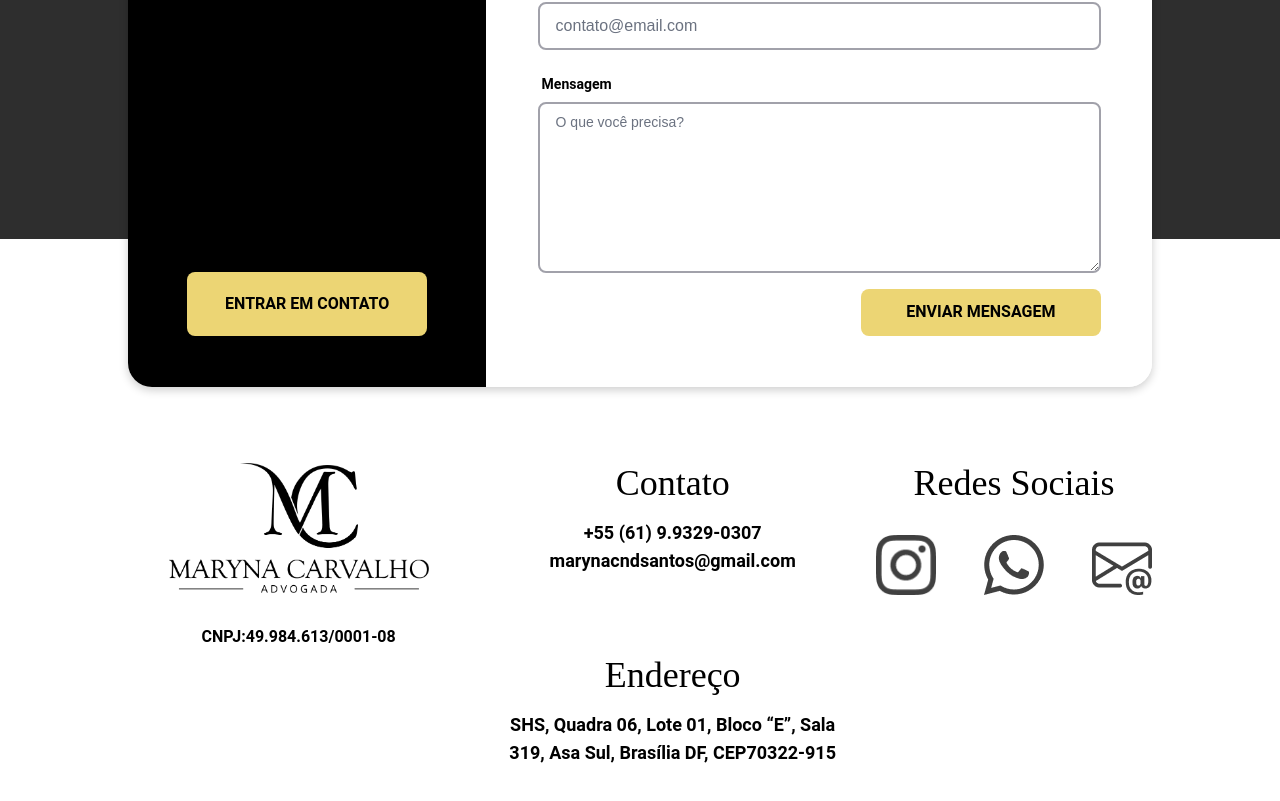
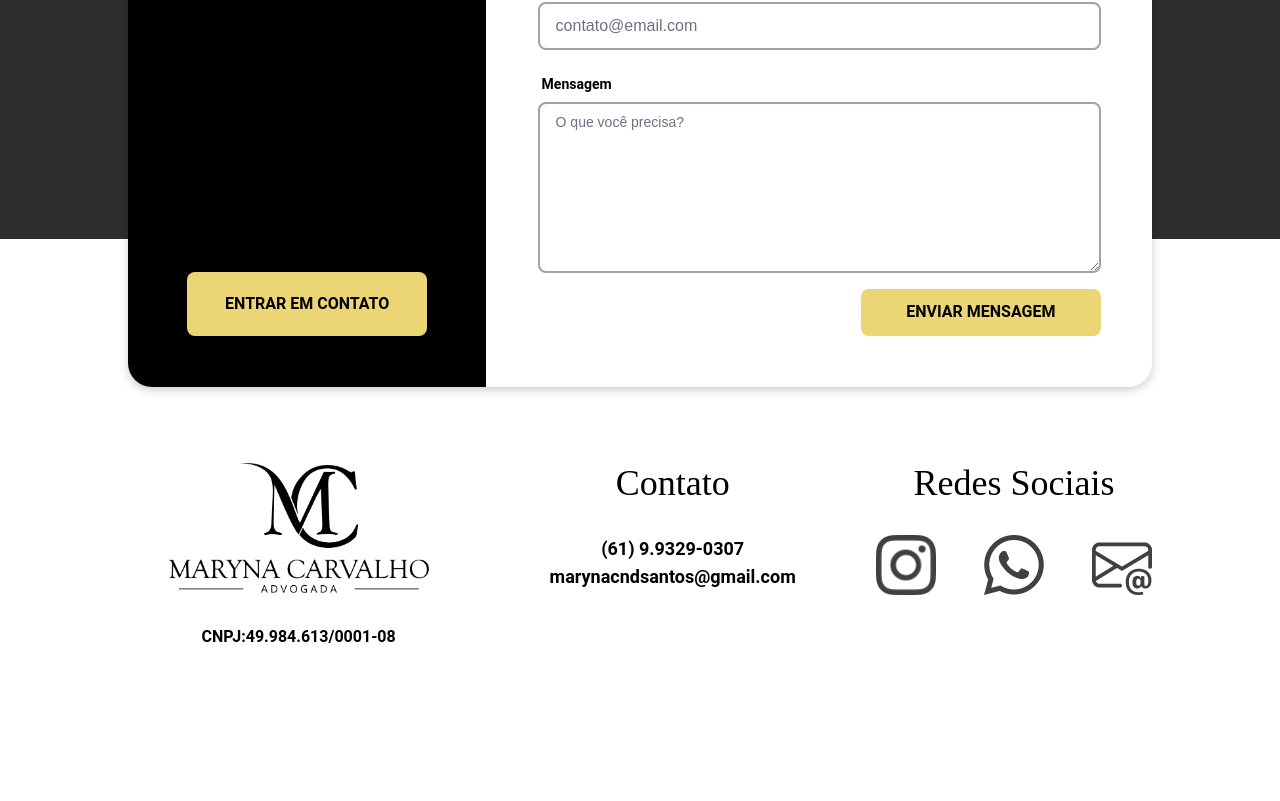
Before and after one commit to sites-joaoaalves/maryna-carvalho, a Next.js app: page / in a window 1280 px wide. Shown: the part 5415-6216 px from the top of the page. After the commit the page ends 6144 px from the top, so only its background shows below. Built offline with nearby package versions, Linux system fonts and the light colour scheme; a web font is replaced by a local one.

Commit message:
Removido endereço do footer

```diff
--- a/app/components/Footer.jsx
+++ b/app/components/Footer.jsx
@@ -20,27 +20,16 @@ const Footer = () => {
           CNPJ:49.984.613/0001-08
         </span>
       </div>
-      <div className="flex w-full flex-col items-center lg:items-center lg:justify-center justify-start lg:w-1/3 space-y-12 my-12 lg:my-0">
-        <div className="flex flex-col items-center lg:justify-start lg:w-full">
-          <h2 className="text-black font-didone font-normal text-4xl sm:text-5xl lg:text-4xl mb-4">
-            Contato
-          </h2>
-          <span className="text-black font-roboto font-bold text-sm sm:text-md sm:font-regular lg:text-lg">
-            +55 (61) 9.9329-0307
-          </span>
-          <span className="text-black font-roboto font-bold text-sm sm:text-md sm:font-regular lg:text-lg">
-            marynacndsantos@gmail.com
-          </span>
-        </div>
-        <div className="flex flex-col items-center lg:justify-start lg:w-full text-center">
-          <h2 className="text-black font-didone font-normal text-4xl sm:text-5xl lg:text-4xl lg:mt-8 mb-4">
-            Endereço
-          </h2>
-          <span className="text-black font-roboto font-bold text-sm sm:text-md sm:font-regular lg:text-lg">
-            SHS, Quadra 06, Lote 01, Bloco “E”, Sala 319, Asa Sul, Brasília DF,
-            CEP70322-915
-          </span>
-        </div>
+      <div className="flex w-full flex-col items-center lg:items-center lg:justify-center justify-start lg:w-1/3 my-12 lg:my-0">
+        <h2 className="text-black font-didone font-normal text-4xl sm:text-5xl lg:text-4xl mb-8 self-center">
+          Contato
+        </h2>
+        <span className="text-black font-roboto font-bold text-sm sm:text-md sm:font-regular lg:text-lg text-start">
+          (61) 9.9329-0307
+        </span>
+        <span className="text-black font-roboto font-bold text-sm sm:text-md sm:font-regular lg:text-lg ">
+          marynacndsantos@gmail.com
+        </span>
       </div>
       <div className="flex flex-col space-y-8 items-center">
         <h2 className="text-black font-didone font-normal text-4xl sm:text-5xl lg:text-4xl">
```
